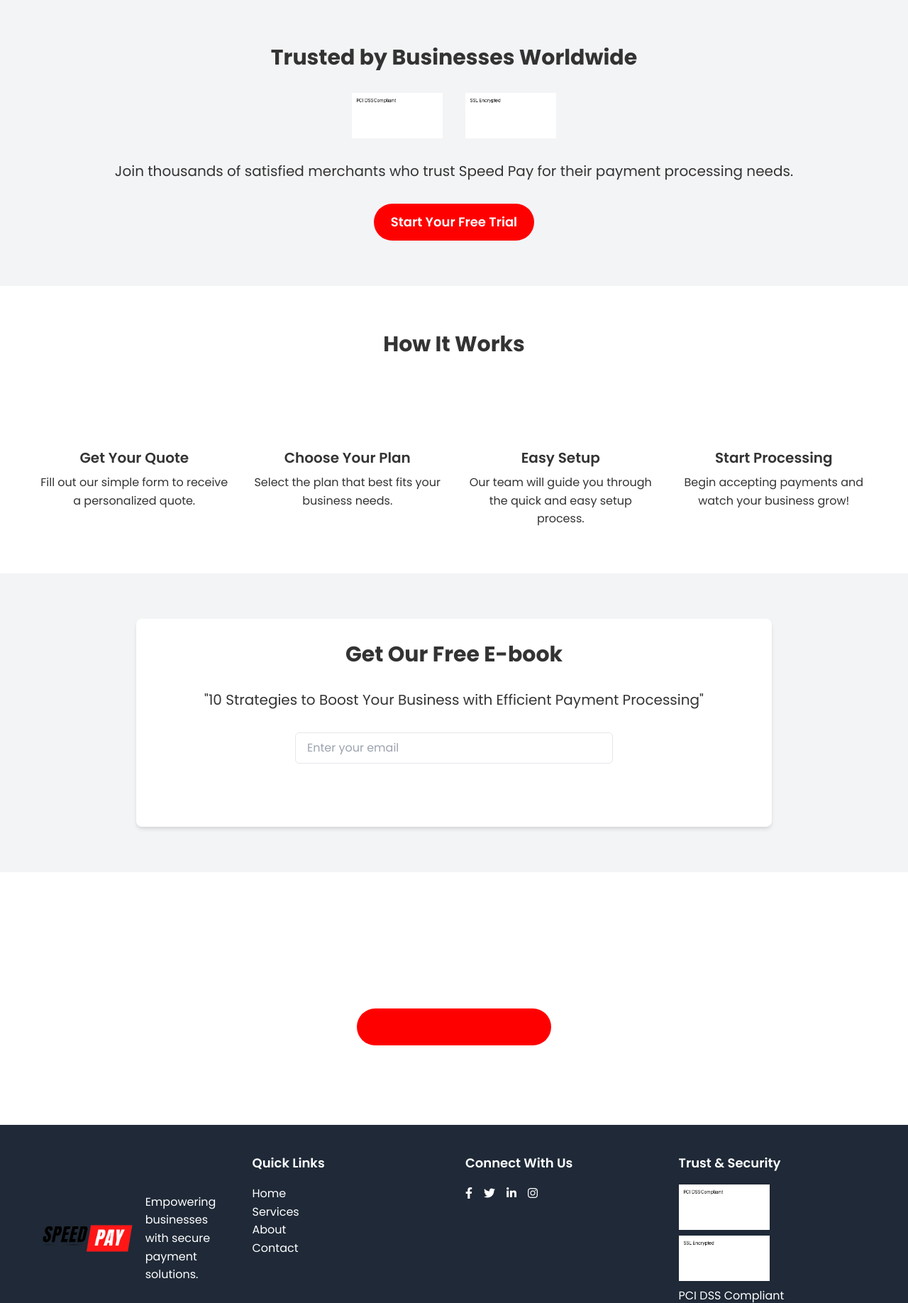
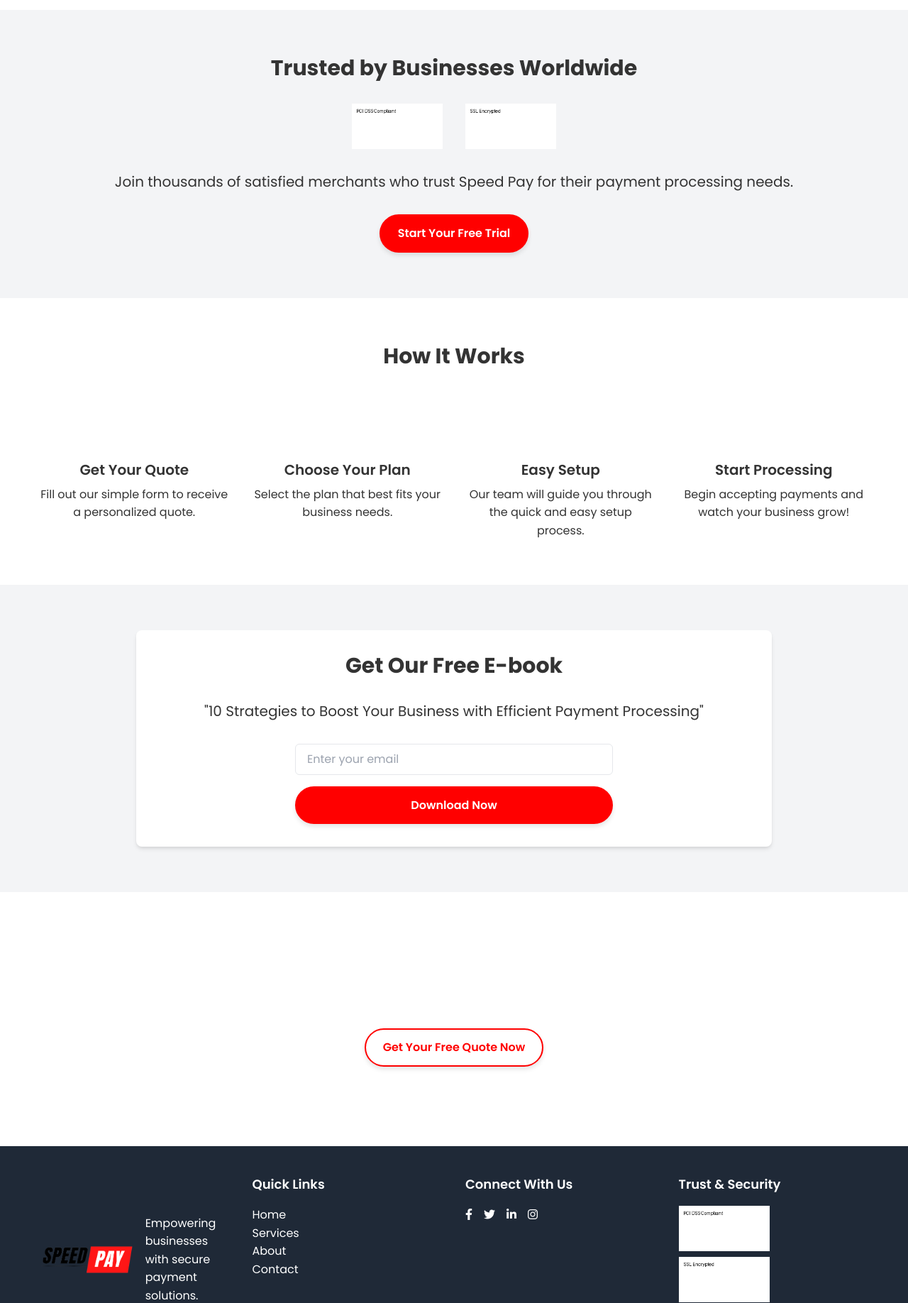
Before and after one commit to 33eerik/speed-pay, a Flask app: page / in a window 1280 px wide. Shown: the part 946-2782 px from the top of the page at 71% size. Run offline with Flask 3, Linux system fonts and the light colour scheme; some libraries are stand-ins or nearby versions.

Commit message:
Agent query: Are the buttons on the home page redesigned with the new styles? Please check if they have rounded corners, hover effects, and consistent styling.

```diff
--- a/static/css/styles.css
+++ b/static/css/styles.css
@@ -84,18 +84,57 @@
 /* Button styles */
 .btn {
     display: inline-block;
+    padding: 12px 24px;
+    font-size: 1rem;
+    font-weight: 600;
+    text-align: center;
+    text-decoration: none;
+    border-radius: 50px;
+    transition: all 0.3s ease;
+    cursor: pointer;
+    box-shadow: 0 4px 6px rgba(0, 0, 0, 0.1);
+}
+
+.btn-primary {
     background-color: var(--primary-color);
     color: var(--background-color);
-    padding: 12px 24px;
-    border-radius: 30px;
-    text-decoration: none;
-    transition: background-color 0.3s ease, transform 0.3s ease;
-    font-weight: 600;
+    border: 2px solid var(--primary-color);
 }
 
-.btn:hover {
-    background-color: #D10000;
+.btn-primary:hover {
+    background-color: transparent;
+    color: var(--primary-color);
     transform: translateY(-3px);
+    box-shadow: 0 6px 8px rgba(0, 0, 0, 0.15);
+}
+
+.btn-secondary {
+    background-color: var(--secondary-color);
+    color: var(--background-color);
+    border: 2px solid var(--secondary-color);
+}
+
+.btn-secondary:hover {
+    background-color: transparent;
+    color: var(--secondary-color);
+    transform: translateY(-3px);
+    box-shadow: 0 6px 8px rgba(0, 0, 0, 0.15);
+}
+
+.btn-large {
+    font-size: 1.2rem;
+    padding: 16px 32px;
+}
+
+.btn-outline {
+    background-color: transparent;
+    color: var(--primary-color);
+    border: 2px solid var(--primary-color);
+}
+
+.btn-outline:hover {
+    background-color: var(--primary-color);
+    color: var(--background-color);
 }
 
 /* Card styles */
@@ -261,27 +300,6 @@
     margin-bottom: 0.5rem;
 }
 
-/* Custom button styles */
-.btn-primary {
-    background-color: var(--primary-color);
-    border-color: var(--primary-color);
-}
-
-.btn-primary:hover {
-    background-color: #D10000;
-    border-color: #D10000;
-}
-
-.btn-secondary {
-    background-color: var(--secondary-color);
-    border-color: var(--secondary-color);
-}
-
-.btn-secondary:hover {
-    background-color: #707070;
-    border-color: #707070;
-}
-
 /* Icon color updates */
 .fas, .fab {
     color: var(--primary-color);
--- a/templates/index.html
+++ b/templates/index.html
@@ -7,7 +7,7 @@
     <div class="container mx-auto px-6 text-center">
         <h1 class="text-5xl font-bold mb-4 text-primary">Secure Payment Solutions for Your Business</h1>
         <p class="text-xl mb-8">Streamline your transactions with our cutting-edge merchant processing services.</p>
-        <a href="{{ url_for('landing_page') }}" class="btn bg-primary hover:bg-red-700 text-white font-bold py-4 px-8 rounded-full text-xl transition duration-300 transform hover:scale-105">Get Your Free Quote</a>
+        <a href="{{ url_for('landing_page') }}" class="btn btn-primary btn-large">Get Your Free Quote</a>
     </div>
 </section>
 
@@ -42,7 +42,7 @@
             <img src="{{ url_for('static', filename='img/ssl-secure.png') }}" alt="SSL Encrypted" class="h-16">
         </div>
         <p class="text-xl mb-8">Join thousands of satisfied merchants who trust Speed Pay for their payment processing needs.</p>
-        <a href="{{ url_for('landing_page') }}" class="btn bg-primary hover:bg-red-700 text-white font-bold py-3 px-6 rounded-full text-lg transition duration-300">Start Your Free Trial</a>
+        <a href="{{ url_for('landing_page') }}" class="btn btn-primary">Start Your Free Trial</a>
     </div>
 </section>
 
@@ -83,7 +83,7 @@
                 <div class="mb-4">
                     <input type="email" name="email" placeholder="Enter your email" required class="w-full px-4 py-2 border rounded-md focus:outline-none focus:ring-2 focus:ring-primary">
                 </div>
-                <button type="submit" class="w-full bg-primary hover:bg-red-700 text-white font-bold py-2 px-4 rounded-md transition duration-300">Download Now</button>
+                <button type="submit" class="btn btn-primary w-full">Download Now</button>
             </form>
         </div>
     </div>
@@ -93,7 +93,7 @@
     <div class="container mx-auto px-6 text-center text-white">
         <h2 class="text-3xl font-bold mb-8">Ready to Boost Your Business?</h2>
         <p class="text-xl mb-8">Get started with Speed Pay today and experience the difference in payment processing.</p>
-        <a href="{{ url_for('landing_page') }}" class="btn bg-white text-primary hover:bg-gray-200 font-bold py-3 px-6 rounded-full text-lg transition duration-300">Get Your Free Quote Now</a>
+        <a href="{{ url_for('landing_page') }}" class="btn btn-outline">Get Your Free Quote Now</a>
     </div>
 </section>
 {% endblock %}
```
